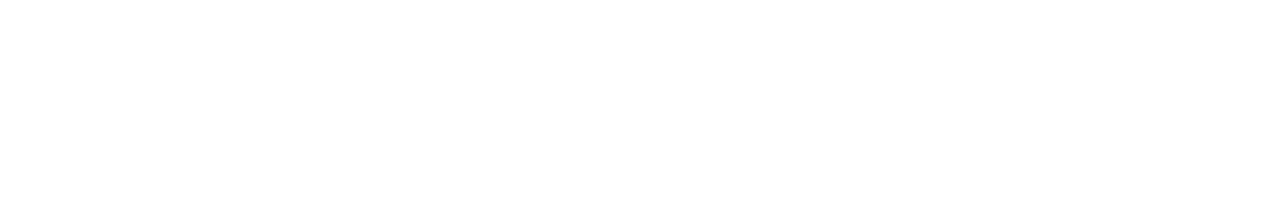
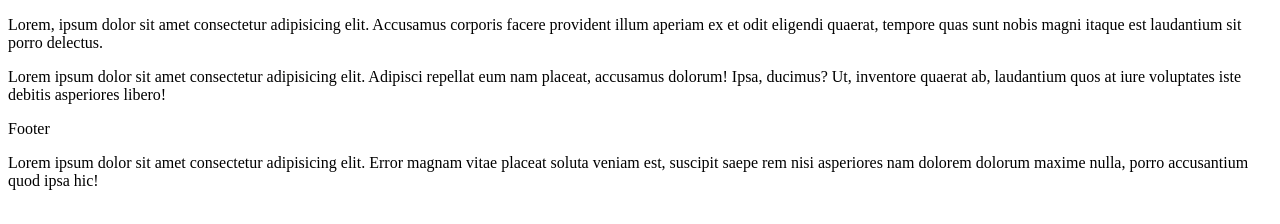
Before and after one commit to chuxbraganza/git_tutorial, a plain HTML site: page index.html in a window 1280 px wide. Drawn offline with Linux system fonts and the light colour scheme.

Commit message:
Add footer

```diff
--- a/index.html
+++ b/index.html
@@ -7,6 +7,14 @@
     <title>Document</title>
 </head>
 <body>
+    <p>
+        Lorem, ipsum dolor sit amet consectetur adipisicing elit. Accusamus corporis facere provident illum aperiam ex et odit eligendi quaerat, tempore quas sunt nobis magni itaque est laudantium sit porro delectus.
+    </p>
+    <p>
+        Lorem ipsum dolor sit amet consectetur adipisicing elit. Adipisci repellat eum nam placeat, accusamus dolorum! Ipsa, ducimus? Ut, inventore quaerat ab, laudantium quos at iure voluptates iste debitis asperiores libero!
+    </p>
+<div>Footer</div>
+    <p>Lorem ipsum dolor sit amet consectetur adipisicing elit. Error magnam vitae placeat soluta veniam est, suscipit saepe rem nisi asperiores nam dolorem dolorum maxime nulla, porro accusantium quod ipsa hic!</p>
 
 </body>
 </html>
```
